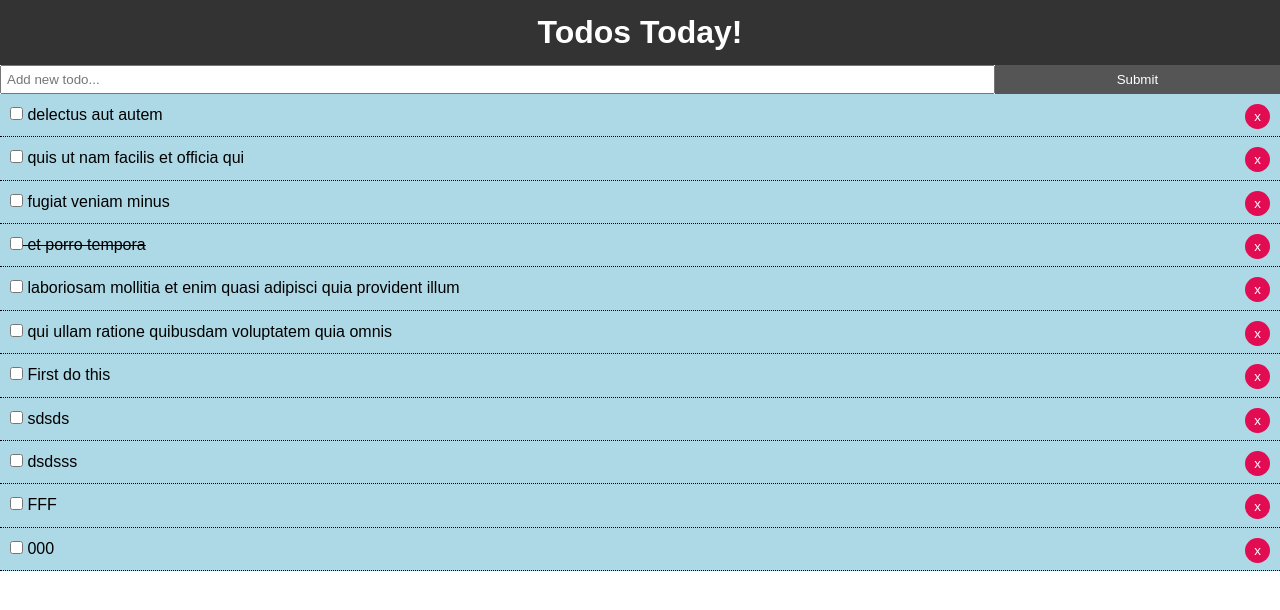
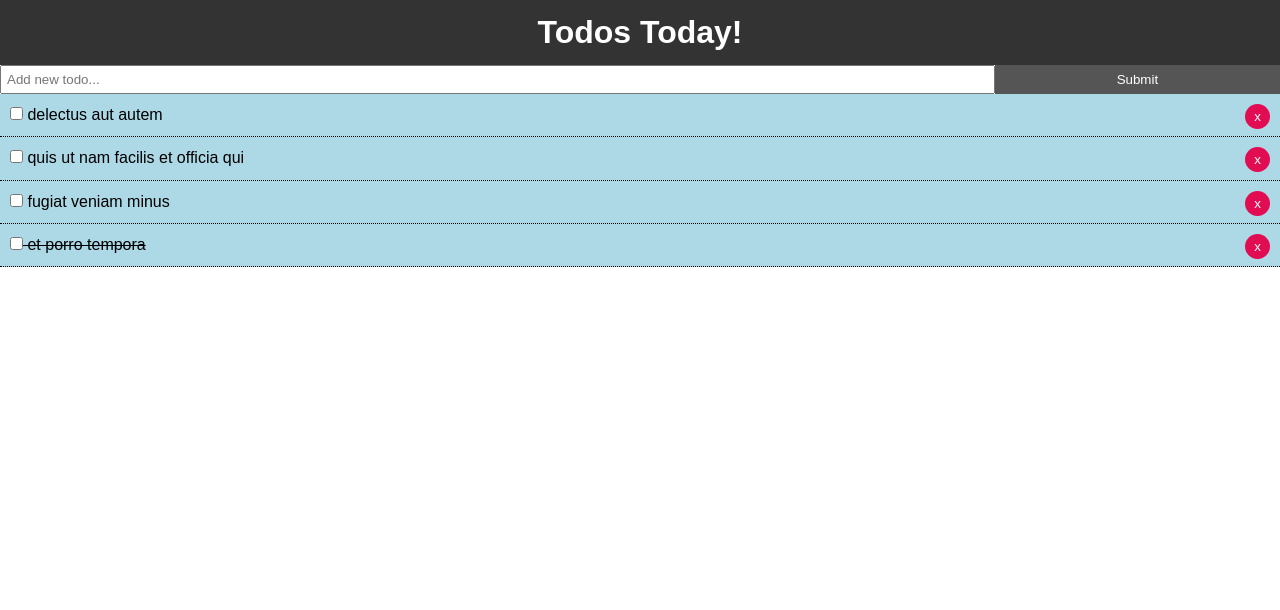
Before and after one commit to I8Superman/vue_todo_crashcourse, a Vue app: page / in a window 1280 px wide. Shown: the top 610 px of the page. Built offline with nearby package versions, Linux system fonts and the light colour scheme; data requests are answered from the project's data file.

Commit message:
Delete request added

```diff
--- a/db.json
+++ b/db.json
@@ -23,43 +23,6 @@
       "id": 4,
       "title": "et porro tempora",
       "completed": true
-    },
-    {
-      "userId": 1,
-      "id": 5,
-      "title": "laboriosam mollitia et enim quasi adipisci quia provident illum",
-      "completed": false
-    },
-    {
-      "userId": 1,
-      "id": 6,
-      "title": "qui ullam ratione quibusdam voluptatem quia omnis",
-      "completed": false
-    },
-    {
-      "title": "First do this",
-      "completed": false,
-      "id": 7
-    },
-    {
-      "title": "sdsds",
-      "completed": false,
-      "id": 8
-    },
-    {
-      "title": "dsdsss",
-      "completed": false,
-      "id": 9
-    },
-    {
-      "title": "FFF",
-      "completed": false,
-      "id": 10
-    },
-    {
-      "title": "000",
-      "completed": false,
-      "id": 11
     }
   ]
 }
--- a/src/App.vue
+++ b/src/App.vue
@@ -25,6 +25,16 @@ export default {
   },
   methods: {
     deleteTodo(id) {
+      fetch("http://localhost:5000/todos/" + id, {
+        method: "delete",
+        headers: {
+          "Content-Type": "application/json; charset=utf-8",
+          "cache-control": "no-cache",
+        },
+      })
+        .then((res) => res.json())
+        .then((deleteData) => console.log(deleteData));
+
       this.todos = this.todos.filter((todo) => todo.id !== id);
     },
     addTodo(newTodo) {
@@ -39,8 +49,8 @@ export default {
       })
         .then((res) => res.json())
         .then((postData) => {
-          console.log(postData);
-          this.todos = [...this.todos, postData];
+          //console.log(postData);
+          this.todos = [...this.todos, postData]; // Why do I need to add it to my arr too? Shouldn't it update automatically based on the db?
         });
     },
   },
```
